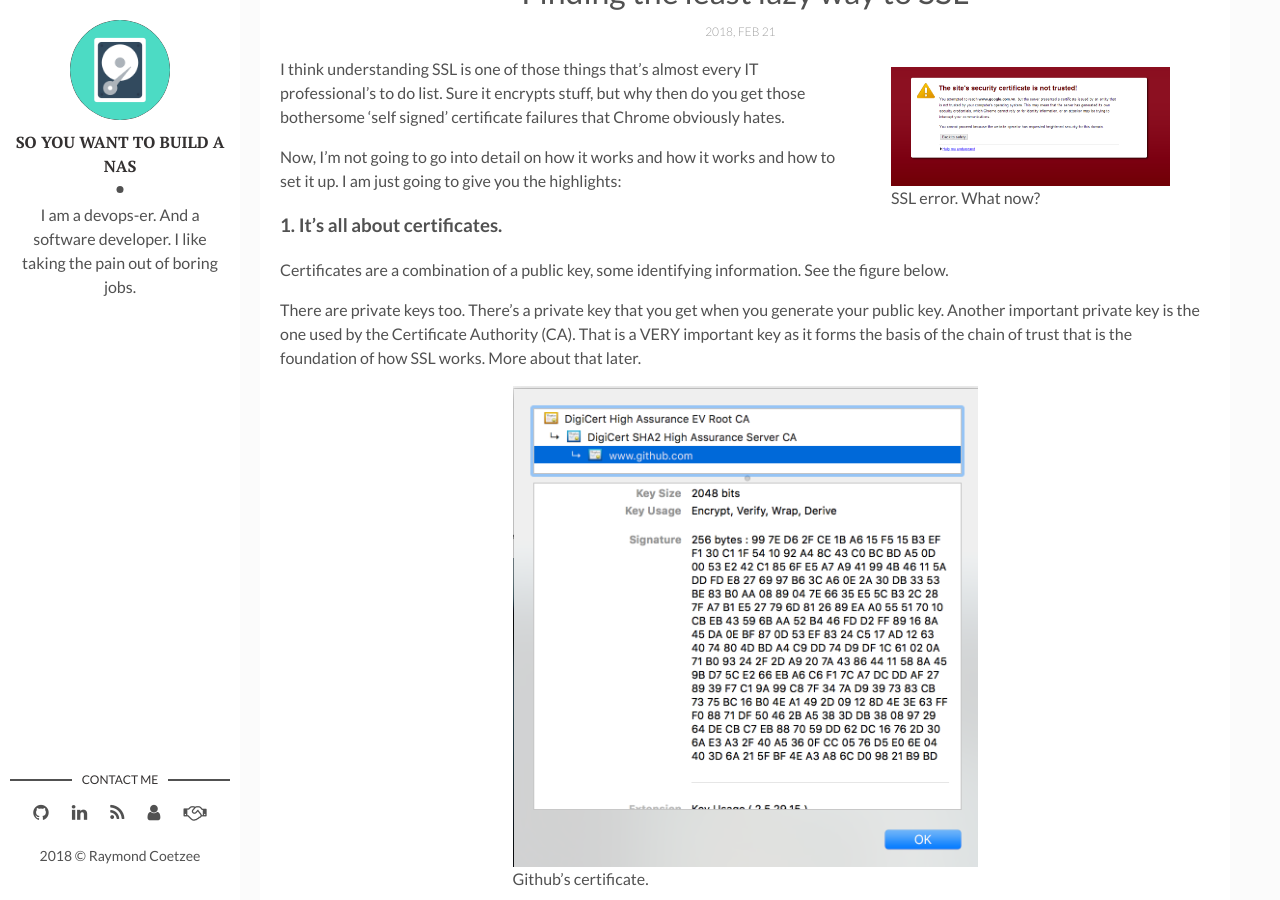
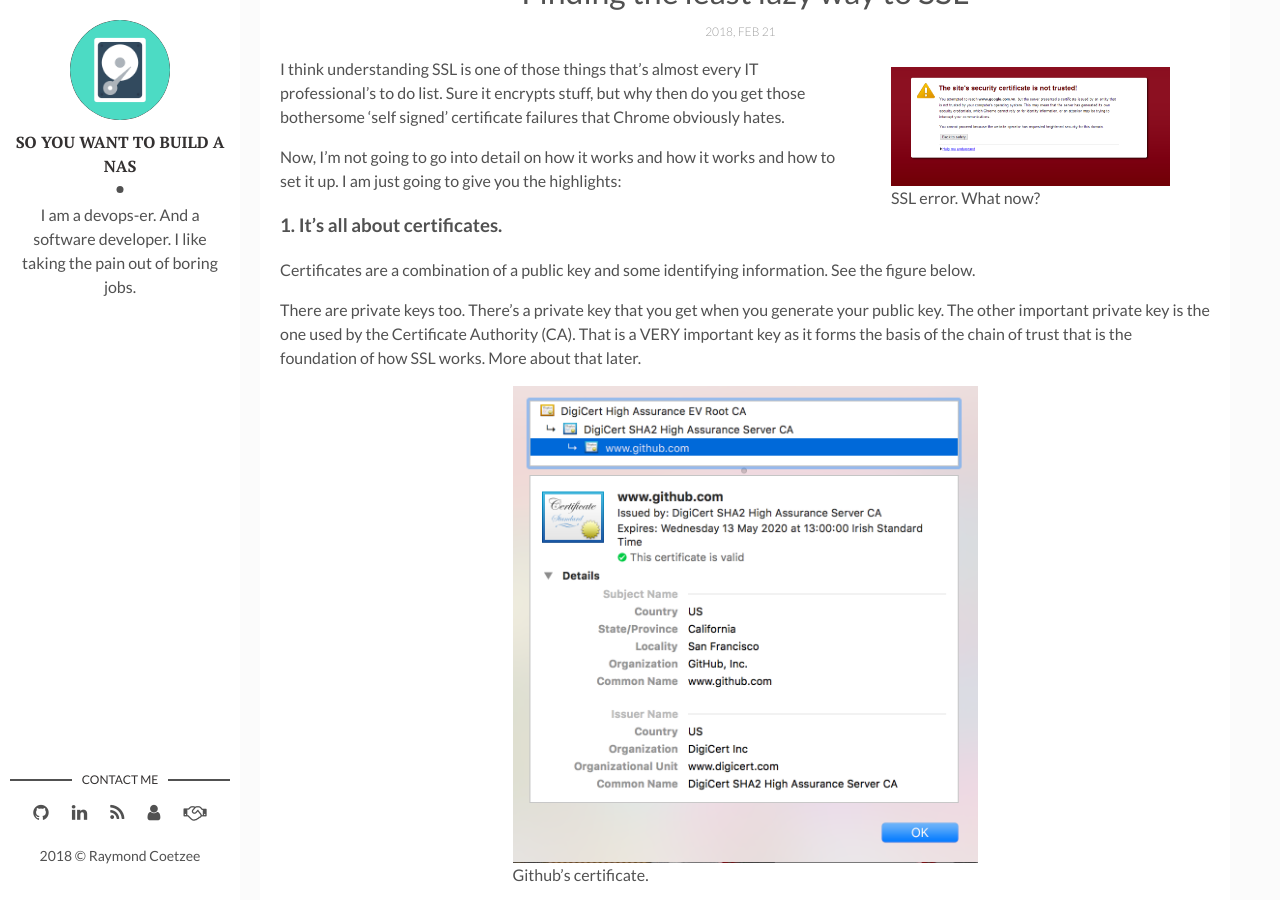
Before and after one commit to coetzeer/coetzeer, a Jekyll site: the page built from _posts/2018-02-21-finding-the-least-lazy-way-to-ssl.markdown, in a window 1280 px wide and 900 px high, scrolled down 579 px. Built offline with Jekyll 4.4.1, drawn with Linux system fonts in a browser that asks for light colours.

Commit message:
spelling mistages

```diff
--- a/_posts/2018-02-21-finding-the-least-lazy-way-to-ssl.markdown
+++ b/_posts/2018-02-21-finding-the-least-lazy-way-to-ssl.markdown
@@ -16,11 +16,11 @@
 
 
 ### 1. It's all about certificates.
-Certificates are a combination of a public key, some identifying information. See the figure below.
+Certificates are a combination of a public key and some identifying information. See the figure below.
 
-There are private keys too. There's a private key that you get when you generate your public key. Another important private key is the one used by the Certificate Authority (CA). That is a VERY important key as it forms the basis of the chain of trust that is the foundation of how SSL works. More about that later.
+There are private keys too. There's a private key that you get when you generate your public key. The other important private key is the one used by the Certificate Authority (CA). That is a VERY important key as it forms the basis of the chain of trust that is the foundation of how SSL works. More about that later.
 
-{% include figure image_path="/assets/img/ssl-signature.png" alt="Illegible" class="image-medium image-centre" caption="Github's certificate." %}
+{% include figure image_path="/assets/img/github_cert.png" alt="Illegible" class="image-medium image-centre" caption="Github's certificate." %}
 
 
 ### 2. Certificates are on servers
```
